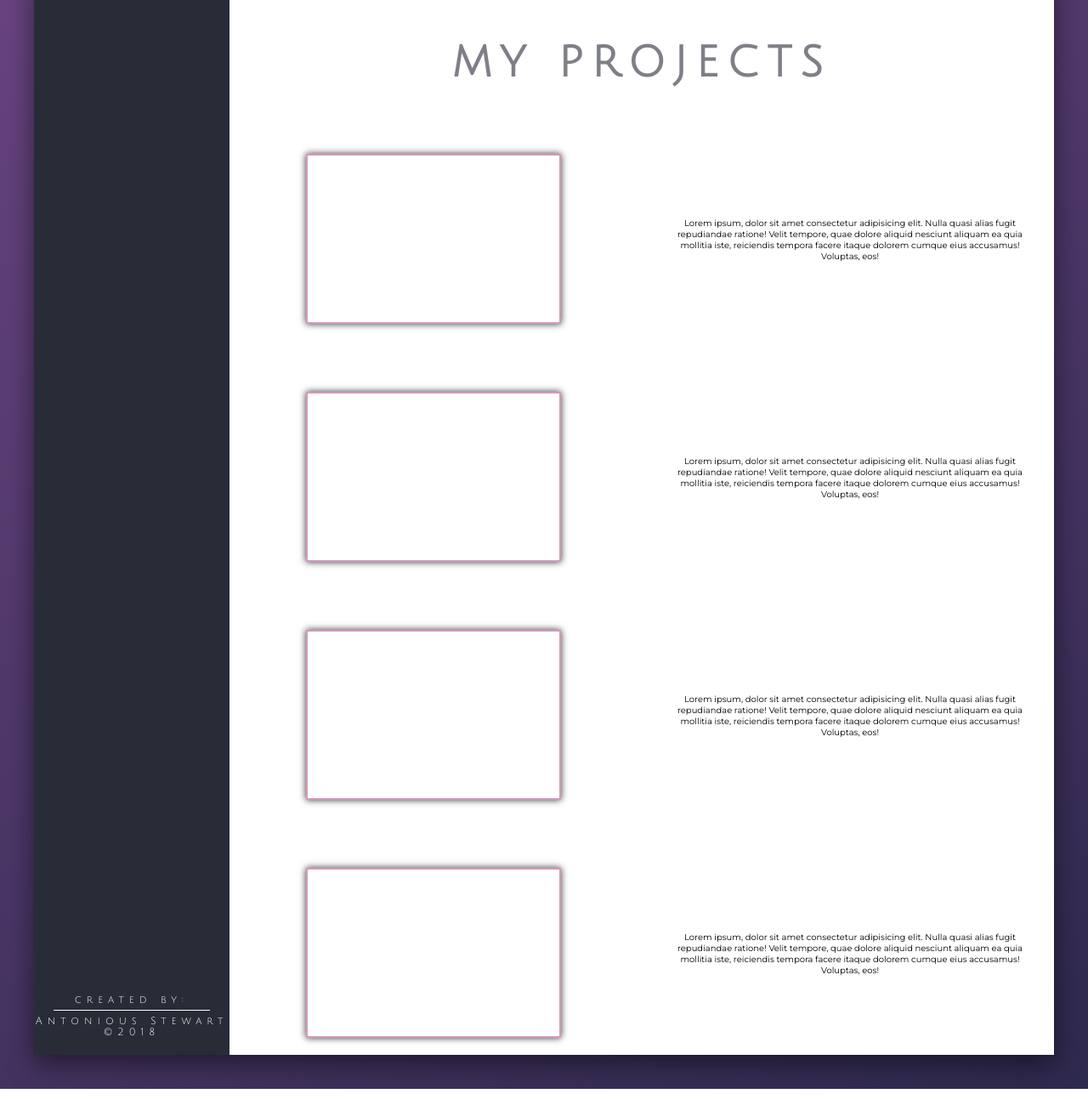
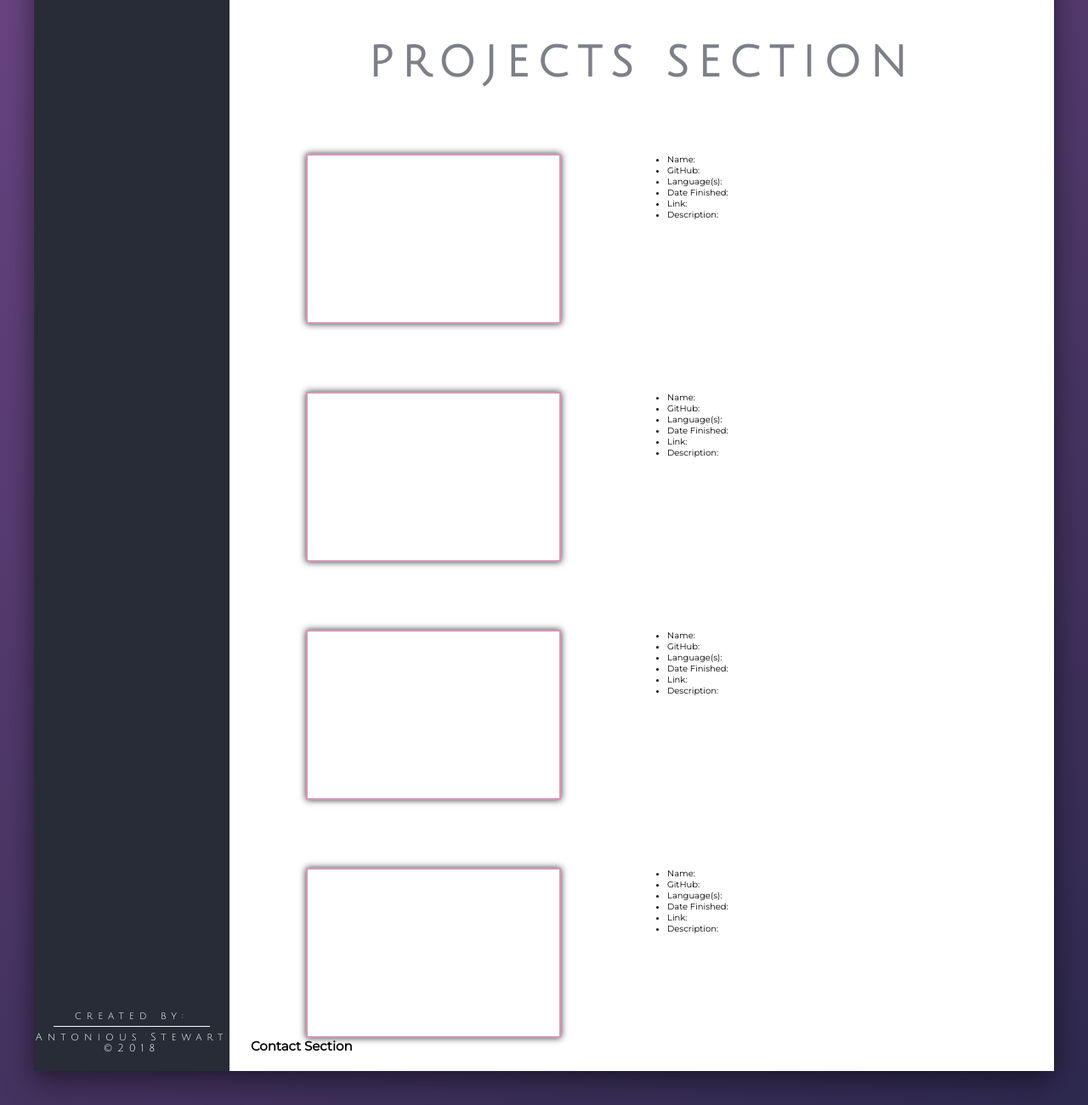
Before and after one commit to Antonious-Stewart/animations-transitions, a website: page index.html in a window 1280 px wide. Shown: the part 1393-2693 px from the top of the page at 85% size. Drawn offline with Linux system fonts and the light colour scheme.

Commit message:
removed paragraph from projects section and added ids to nav-link

```diff
--- a/index.html
+++ b/index.html
@@ -32,10 +32,10 @@
       <div class="panel">
         <nav id="navigation" class=" panel--left navigation-side">
           <ul class="navigation-side__list">
-            <li class="navigation-side__item"><a href="#header-content" class="navigation-side__link">Home</a></li>
-            <li class="navigation-side__item navigation-side__item--active"><a href="#about-section" class="navigation-side__link navigation-side__link--active">About</a></li>
-            <li class="navigation-side__item"><a href="#projects-section" class="navigation-side__link">Projects</a></li>
-            <li class="navigation-side__item"><a href="" class="navigation-side__link">Contact</a></li>
+            <li id="home-link" class="navigation-side__item"><a href="#header-content" class="navigation-side__link">home</a></li>
+            <li id="about-link" class="navigation-side__item navigation-side__item--active"><a href="#about-section" class="navigation-side__link navigation-side__link--active ">about</a></li>
+            <li id="projects-link" class="navigation-side__item"><a href="#projects-section" class="navigation-side__link">projects</a></li>
+            <li id="contact-link" class="navigation-side__item"><a href="#contact-section" class="navigation-side__link">contact</a></li>
           </ul>
           <footer class="navigation-side__footer">
             <span class="navigation-side__footer__span navigation-side__footer__span--1"> created by:</span>
@@ -64,13 +64,20 @@
             </div>
           </section>
           <section id="projects-section" class="projects">
-            <h1 class="projects__heading">My Projects</h1>
+            <h1 class="projects__heading">projects section</h1>
             <div class="row">
               <div class="col-1-of-2">
                 <div class="projects__img"></div>
               </div>
               <div class="col-1-of-2">
-                <p class="projects__info">Lorem ipsum, dolor sit amet consectetur adipisicing elit. Nulla quasi alias fugit repudiandae ratione! Velit tempore, quae dolore aliquid nesciunt aliquam ea quia mollitia iste, reiciendis tempora facere itaque dolorem cumque eius accusamus! Voluptas, eos!</p>
+                <ul class="project__info__list">
+                  <li class="projects__info__item">Name:</li>
+                  <li class="projects__info__item">GitHub:</li>
+                  <li class="projects__info__item">Language(s):</li>
+                  <li class="projects__info__item">Date Finished:</li>
+                  <li class="projects__info__item">Link:</li>
+                  <li class="projects__info__item">Description:</li>
+                </ul>
               </div>
             </div>
             <div class="row">
@@ -78,7 +85,14 @@
                 <div class="projects__img"></div>
               </div>
               <div class="col-1-of-2">
-                <p class="projects__info">Lorem ipsum, dolor sit amet consectetur adipisicing elit. Nulla quasi alias fugit repudiandae ratione! Velit tempore, quae dolore aliquid nesciunt aliquam ea quia mollitia iste, reiciendis tempora facere itaque dolorem cumque eius accusamus! Voluptas, eos!</p>
+                <ul class="project__info__list">
+                  <li class="projects__info__item">Name:</li>
+                  <li class="projects__info__item">GitHub:</li>
+                  <li class="projects__info__item">Language(s):</li>
+                  <li class="projects__info__item">Date Finished:</li>
+                  <li class="projects__info__item">Link:</li>
+                  <li class="projects__info__item">Description:</li>
+                </ul>
               </div>
             </div>
             <div class="row">
@@ -86,7 +100,14 @@
                 <div class="projects__img"></div>
               </div>
               <div class="col-1-of-2">
-                <p class="projects__info">Lorem ipsum, dolor sit amet consectetur adipisicing elit. Nulla quasi alias fugit repudiandae ratione! Velit tempore, quae dolore aliquid nesciunt aliquam ea quia mollitia iste, reiciendis tempora facere itaque dolorem cumque eius accusamus! Voluptas, eos!</p>
+                <ul class="project__info__list">
+                  <li class="projects__info__item">Name:</li>
+                  <li class="projects__info__item">GitHub:</li>
+                  <li class="projects__info__item">Language(s):</li>
+                  <li class="projects__info__item">Date Finished:</li>
+                  <li class="projects__info__item">Link:</li>
+                  <li class="projects__info__item">Description:</li>
+                </ul>
               </div>
             </div>
             <div class="row">
@@ -94,18 +115,28 @@
                 <div class="projects__img"></div>
               </div>
               <div class="col-1-of-2">
-                <p class="projects__info">Lorem ipsum, dolor sit amet consectetur adipisicing elit. Nulla quasi alias fugit repudiandae ratione! Velit tempore, quae dolore aliquid nesciunt aliquam ea quia mollitia iste, reiciendis tempora facere itaque dolorem cumque eius accusamus! Voluptas, eos!</p>
+                <ul class="project__info__list">
+                  <li class="projects__info__item">Name:</li>
+                  <li class="projects__info__item">GitHub:</li>
+                  <li class="projects__info__item">Language(s):</li>
+                  <li class="projects__info__item">Date Finished:</li>
+                  <li class="projects__info__item">Link:</li>
+                  <li class="projects__info__item">Description:</li>
+                </ul>
               </div>
             </div>
           </section>
           <section id="contact-section" class="contact">
+            <h1 class="contact__heading">Contact Section</h1>
             <div class="row">
-
+                <div class="col-1-of-2"></div>
+                <div class="col-1-of-2"></div>
             </div>
           </section>
         </div>
       </div>
 
   </div>
+  <script src="app.js"></script>
 </body>
 </html>
```
